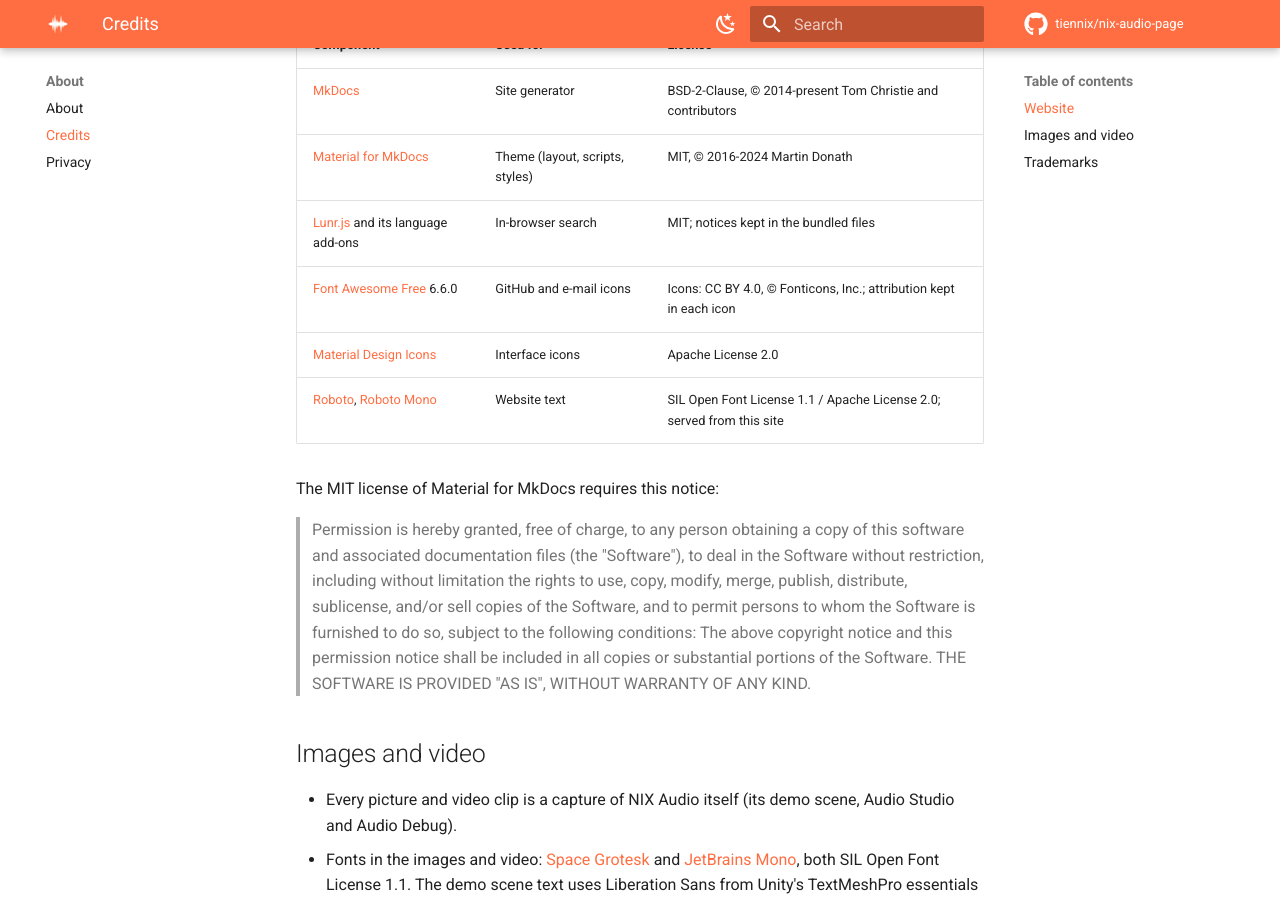
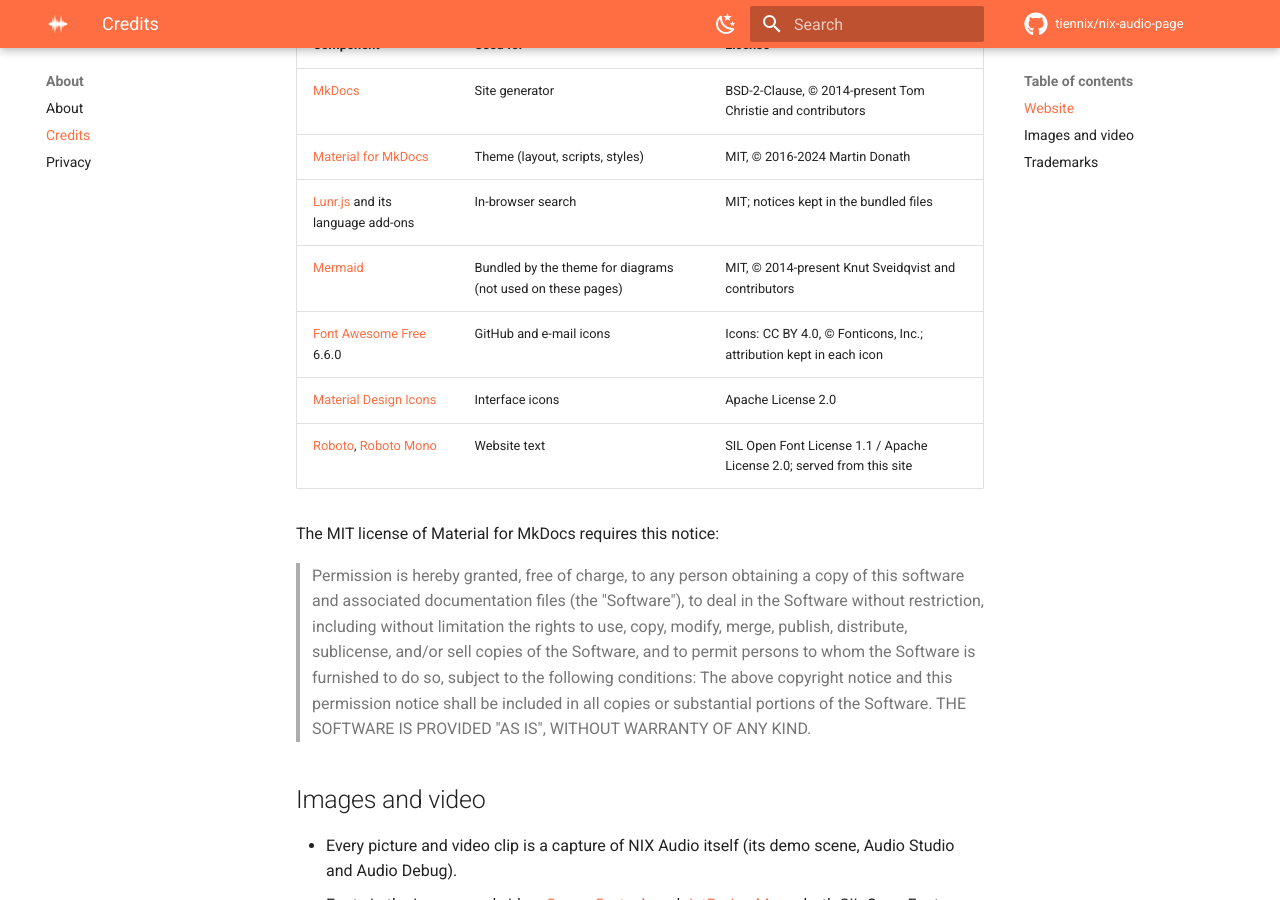
Before and after one commit to tiennix/nix-audio-page, an MkDocs documentation site: the page built from docs/credits.md, in a window 1280 px wide and 900 px high, scrolled down 373 px. Built offline with MkDocs 1.6.1 and Material for MkDocs 9.7.7, drawn with Linux system fonts in a browser that asks for light colours; plug-ins that fetch from the network failed and are left out; comment, search, counter and statistics services are not loaded; part of the change alters nothing that is shown.

Commit message:
Keep privacy plugin defaults; credit Mermaid
Co-Authored-By: Claude Opus 5.5 (1M context) <noreply@anthropic.com>

```diff
--- a/docs/credits.md
+++ b/docs/credits.md
@@ -10,6 +10,7 @@ images or sounds. This page lists the open-source pieces that the website and th
 | [MkDocs](https://www.mkdocs.org/) | Site generator | BSD-2-Clause, &copy; 2014-present Tom Christie and contributors |
 | [Material for MkDocs](https://squidfunk.github.io/mkdocs-material/) | Theme (layout, scripts, styles) | MIT, &copy; 2016-2024 Martin Donath |
 | [Lunr.js](https://lunrjs.com/) and its language add-ons | In-browser search | MIT; notices kept in the bundled files |
+| [Mermaid](https://mermaid.js.org/) | Bundled by the theme for diagrams (not used on these pages) | MIT, &copy; 2014-present Knut Sveidqvist and contributors |
 | [Font Awesome Free](https://fontawesome.com/) 6.6.0 | GitHub and e-mail icons | Icons: CC BY 4.0, &copy; Fonticons, Inc.; attribution kept in each icon |
 | [Material Design Icons](https://pictogrammers.com/library/mdi/) | Interface icons | Apache License 2.0 |
 | [Roboto](https://fonts.google.com/specimen/Roboto), [Roboto Mono](https://fonts.google.com/specimen/Roboto+Mono) | Website text | SIL Open Font License 1.1 / Apache License 2.0; served from this site |
--- a/mkdocs.yml
+++ b/mkdocs.yml
@@ -58,9 +58,7 @@ nav:
 
 plugins:
   - search
-  - privacy:
-      assets_exclude:
-        - unpkg.com/mermaid@11/*
+  - privacy
 
 markdown_extensions:
   - admonition
```
